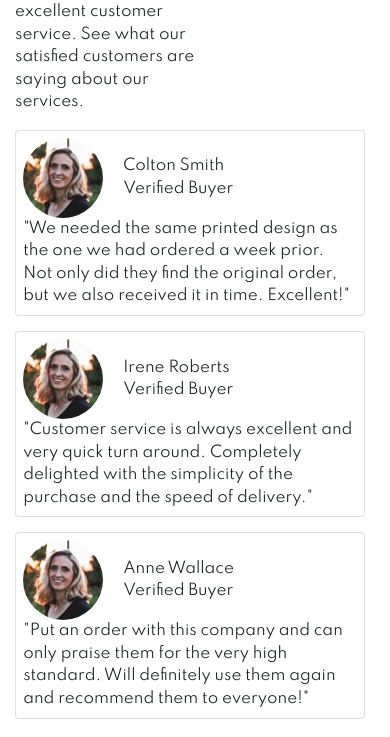
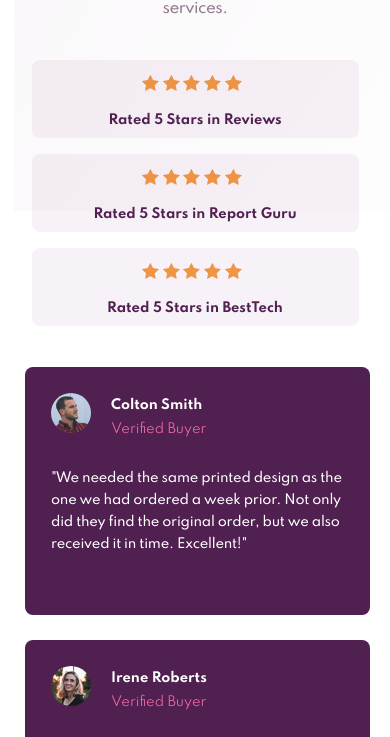
Before and after one commit to ArtemPonomarenko/Social-proof-section, a plain HTML site: page index.html in a window 390 px wide. Shown: the part 292-1029 px from the top of the page. Drawn offline with nearby package versions, Linux system fonts and the light colour scheme.

Commit message:
add mobile design

```diff
--- a/index.html
+++ b/index.html
@@ -12,24 +12,24 @@
   </head>
   <body>
     <div class="container">
-      <div class="row">
-        <div class="col">
-          <h1 class="main-titel">10,000+ of our users love our products.</h1>
-          <p class="main-description">
+      <div class="row header">
+        <div class="col-lg-6 col-sm-12">
+          <h1 class="main_title">10,000+ of our users love our products.</h1>
+          <p class="main_description">
             We only provide great products combined with excellent customer service.
             See what our satisfied customers are saying about our services.
           </p>
         </div>
-        <div class="col">
+        <div class="col-lg-6 col-sm-12 ratings">
           <div class="rating rating1">Rated 5 Stars in Reviews</div>
           <div class="rating rating2">Rated 5 Stars in Report Guru</div>
           <div class="rating rating3">Rated 5 Stars in BestTech</div>
         </div>
       </div>
-      <div class="card-deck">
-        <div class="card testimonial">
+      <div class="row justify-content-between testimonials">
+        <div class="testimonial col-sm-12 col-md-12 col-lg-6 col-xl-4">
           <div class="row align-items-center">
-            <div class="testimonial_image col"><img src="images/image-irene.jpg" alt="testimonial photo"></div>
+            <div class="testimonial_image col"><img src="images/image-colton.jpg" alt="testimonial photo"></div>
             <div class="testimonial_person col">
               <div class="testimonial_name">Colton Smith
               </div>
@@ -42,7 +42,7 @@
               Excellent!"
             </div>
         </div>
-        <div class="card testimonial">
+        <div class="testimonial col-sm-12 col-md-12 col-lg-6 col-xl-4">
           <div class="row align-items-center">
 
             <div class="testimonial_image col"><img src="images/image-irene.jpg" alt="testimonial photo"></div>
@@ -56,10 +56,9 @@
             delighted with the simplicity of the purchase and the speed of delivery."
           </div>
         </div>
-        <div class="card testimonial">
+        <div class="testimonial col-sm-12 col-md-12 col-lg-6 col-xl-4">
           <div class="row align-items-center">
-
-            <div class="testimonial_image col"><img src="images/image-irene.jpg" alt="testimonial photo"></div>
+            <div class="testimonial_image col"><img src="images/image-anne.jpg" alt="testimonial photo"></div>
             <div class="testimonial_person col">
               <div class="testimonial_name">Anne Wallace</div>
               <div class="testimonial_status">Verified Buyer</div>
--- a/style.css
+++ b/style.css
@@ -1,20 +1,233 @@
+/* General */
+html {
+  position: relative;
+  padding: 0;
+  margin: 0;
+}
 body {
   font-family: 'Spartan', sans-serif;
   font-size: 15px;
+  font-weight: 500;
+  min-height: 100vh;
+  display: flex;
+  align-items: center;
+  justify-content: center;
+  padding: 0;
+  margin: 10px 0 0 0;
+}
+body::before {
+  content: " ";
+  width: 100%;
+  height: 100%;
+  position: absolute;
+  background-image: url("images/bg-pattern-top-desktop.svg");
+  background-repeat: no-repeat;
+  background-position: -10% 0;
+  left: 0;
+  top: 0;
+}
+body::after {
+  content: " ";
+  width: 100%;
+  height: 100%;
+  position: absolute;
+  background-image: url("images/bg-pattern-bottom-desktop.svg");
+  background-repeat: no-repeat;
+  background-position: 90% -0;
+  right: 0;
+  bottom: 0;
+}
+/* .header {
+  min-height: 100%;
+} */
+.main_title {
+  width: 445px;
+  height: 154px;
+  color: #512051;
+  font-size: 48px;
+  font-weight: 700;
+  line-height: 48px;
+  letter-spacing: -1.7142857px;
+}
+.main_description {
+  width: 445px;
+  height: 75px;
+  color: #927b91;
+  margin-top: -2px;
+  line-height: 25px;
+  letter-spacing: -0.5px;
+}
+/* Rating Section */
+.ratings {
+  display: flex;
+  flex-direction: column;
+  justify-content: space-evenly;
+  align-items: flex-end;
+  position: relative;
+}
+.rating {
+  position: relative;
+  width: 445px;
+  height: 56px;
+  color: #512051;
+  font-size: 13px;
+  font-weight: 700;
+  text-align: center;
+  line-height: 56px;
+  border-radius: 8px;
+  background: #f7f2f7;
+}
+.rating::before {
+  content: " ";
+  display: inline-block;
+  position: relative;
+  background-image: url("images/icon-star.svg");
+  background-repeat: space;
+  left: -32px;
+  top: 4px;
+  width: 102px;
+  height: 17px;
+}
+.rating1 {
+  right: 99px;
+  top: -4px;
+}
+.rating2 {
+  right: 37px;
+  top: -9px;
+}
+.rating3 {
+  top: -13px;
+  right: 3px;
+}
+
+/* Testimonials Section */
+.testimonials {
+  margin-top: 55px;
+  height: 275px;
 }
 .testimonial {
-  width: 350px;
-  height: 100%;
-  padding: 2%;
+  position: relative;
+  max-width: 350px;
+  height: 234px;
+  border-radius: 8px;
+  background-color: hsl(300, 43%, 22%);
+  color: #FFFFFF;
+  font-size: 13px;
+  padding: 34px 33px;
+  margin-left: 15px;
+}
+.testimonial:nth-child(2){
+  top: 16px;
+  right: 4px;
+}
+.testimonial:nth-child(3){
+  top: 32px;
+  right: 13px;
+}
+.testimonial_text {
+  line-height: 22px;
+  letter-spacing: -0.23214285px;
+  margin-top: 30px;
+}
+.testimonial_name {
+  font-weight: 700;
+  line-height: 15px;
+  margin-top: 9px;
+  margin-bottom: 9px;
+}
+.testimonial_status {
+  color: #ee69a4;
+  font-weight: 400;
+  line-height: 15px;
 }
 .testimonial_image {
-  max-width: 100px;
+  max-width: 60px;
 }
 .testimonial_image img {
   border-radius: 50%;
+  width: 40px;
 }
-/* @media screen and (max-width: 980px){
-  body{
+/* Media Queries */
+@media screen and (max-width: 980px){
+  body {
+    padding-top: 81px;
+  }
+  body::before{
+    background-image: url("images/bg-pattern-top-mobile.svg");
+    background-position: -10% 0;
+  }
+  body::after{
+    background-image: url("images/bg-pattern-bottom-mobile.svg");
+    background-position: 90% 0;
+  }
+  .testimonials {
+    margin: 25px auto;
+    justify-content: center;
+    align-items: center;
+    position: relative;
+    left: -5px;
+  }
+  .testimonial{
+    max-width: 100%;
+    width: 350px;
+    height: 248px;
+    padding: 22px 26px;
+    margin-bottom: 25px;
+  }
+  .main_title {
+    margin-top: 1rem;
+    width: 100%;
+    height: 100px;
+    padding: 0 1rem;
+    text-align: center;
+    font-size: 32px;
+    line-height: 32px;
+  }
+  .main_description {
+    text-align: center;
+    width: 100%;
+    margin-bottom: 4rem;
+  }
+  .ratings {
+    min-height: 266px;
+    align-items: center;
+    justify-content: space-around;
+  }
+  .rating::before {
+    position: absolute;
+    width: 100px;
+    left: 110px;
+    top: 15px
+  }
+  .rating {
+    width: 327px;
+    margin-bottom: 1rem;
+    height: 78px;
+    font-size: 13px;
+    font-weight: 700;
+    line-height: 120px;
+    text-align: center;
+  }
+  .rating1 {
+    right: 0;
+    top: 0;
+  }
+  .rating2 {
+    right: 0;
+    top: 0;
+  }
+  .rating3 {
+    top: 0;
+    right: 0;
+  }
+  .testimonial:nth-child(2){
+    top: 0;
+    right: 0;
+  }
+  .testimonial:nth-child(3){
+    top: 0;
+    right: 0;
+  }
 
-  }
- } */
+ }
```
